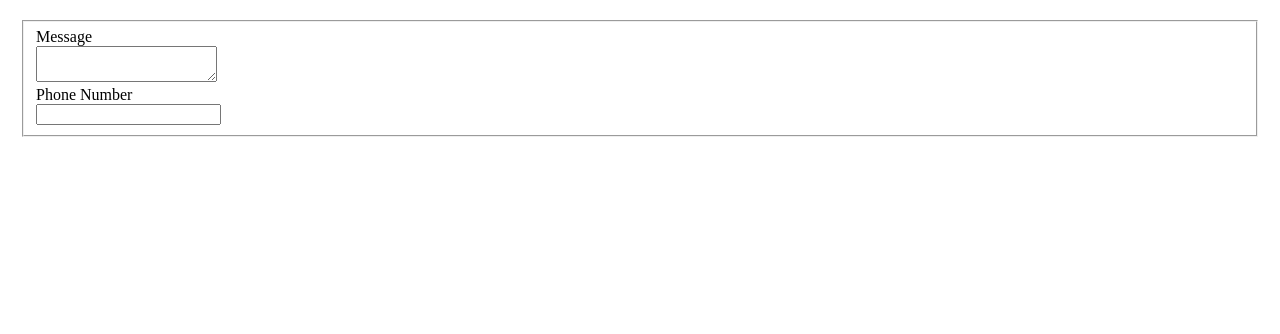
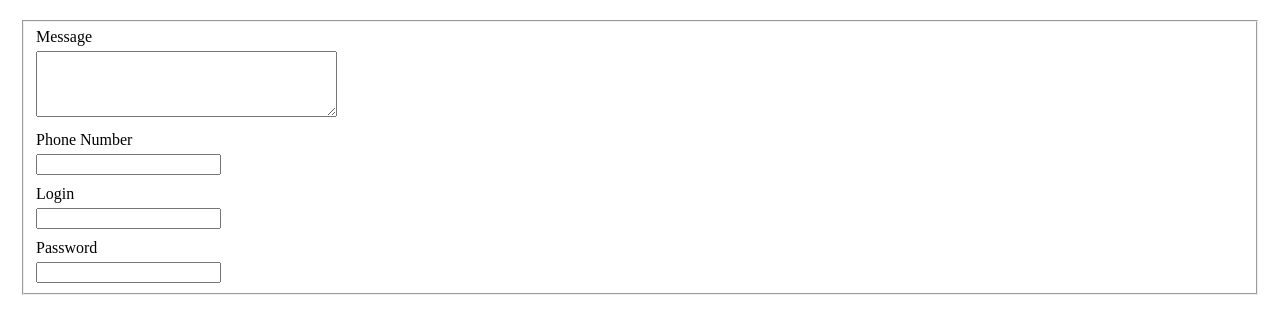
Before and after one commit to simeonKondr/JorneyBuilderAction, a website: page index.html in a window 1280 px wide. Drawn offline with Linux system fonts and the light colour scheme.

Commit message:
Last task

```diff
--- a/activity.js
+++ b/activity.js
@@ -29,6 +29,8 @@ function initialize(data) {
         var values = inArguments[inArguments.length - 1];
         $("textarea#message").val(values.message);
         $("input#phoneNumber").val(values.phoneNumber);
+        $("input#login").val(values.login);
+        $("input#password").val(values.password);
     }
     console.log("Data", data);
 }
@@ -38,6 +40,8 @@ function save() {
 
     formData.message = $("textarea#message").val();
     formData.phoneNumber = $("input#phoneNumber").val();
+    formData.login = $("input#login").val();
+    formData.password = $("input#password").val();
     payload['arguments'].execute.inArguments.push(formData);
 
     payload['metaData'].isConfigured = true;
--- a/index.html
+++ b/index.html
@@ -48,6 +48,12 @@
         .is-hide {
 	        display:none;
         }
+        .m-top-small {
+            margin-top: 5px;
+        }
+        .m-top-medium {
+            margin-top: 10px;
+        }
     </style>
   </head>
   <body>
@@ -56,14 +62,26 @@
             <fieldset>
                 <div class="form-group" id="message">
                     <label class="col-md-4 control-label" for="textinput">Message</label>
-                    <div class="col-md-4">
-                        <textarea id="message" name="message" class="form-control input-md"></textarea>
+                    <div class="col-md-4 m-top-small">
+                        <textarea id="message" rows="4" cols="35" name="message" class="form-control input-md"></textarea>
                     </div>
                 </div>
-                <div class="form-group" id="phoneNumber">
+                <div class="form-group m-top-medium" id="phoneNumber">
                     <label class="col-md-4 control-label" for="textinput">Phone Number</label>
-                    <div class="col-md-4">
-                        <input type="text" id="phoneNumber" name="message" class="form-control input-md"></input>
+                    <div class="col-md-4 m-top-small">
+                        <input type="text" id="phoneNumber" name="phoneNumber" class="form-control input-md"></input>
+                    </div>
+                </div>
+                <div class="form-group m-top-medium" id="login">
+                    <label class="col-md-4 control-label" for="textinput">Login</label>
+                    <div class="col-md-4 m-top-small">
+                        <input type="text" id="login" name="login" class="form-control input-md"></input>
+                    </div>
+                </div>
+                <div class="form-group m-top-medium" id="password">
+                    <label class="col-md-4 control-label" for="textinput">Password</label>
+                    <div class="col-md-4 m-top-small">
+                        <input type="password" id="password" name="password" class="form-control input-md"></input>
                     </div>
                 </div>
             </fieldset>
```
Also changed, not shown: config.json (+12 -2 lines).
